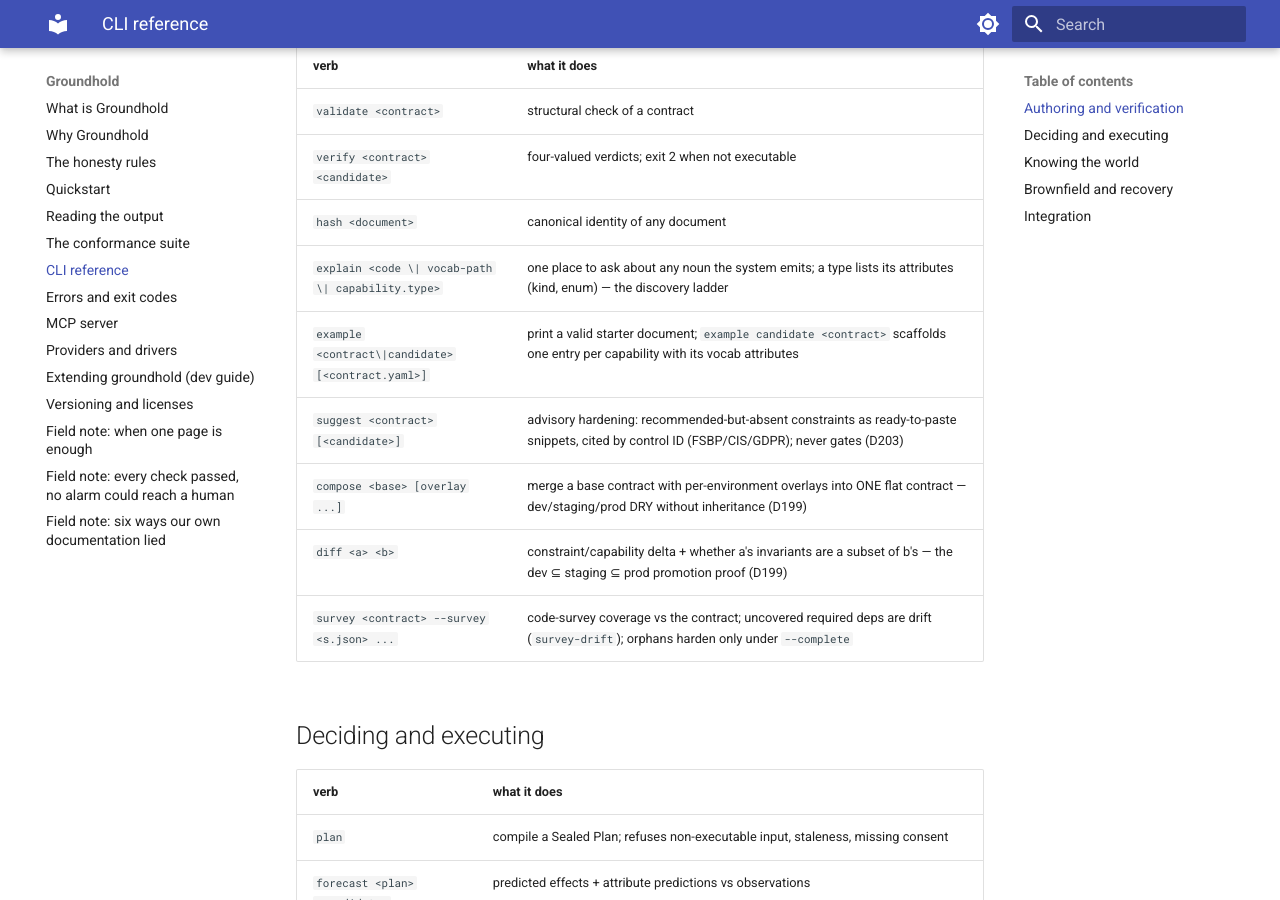
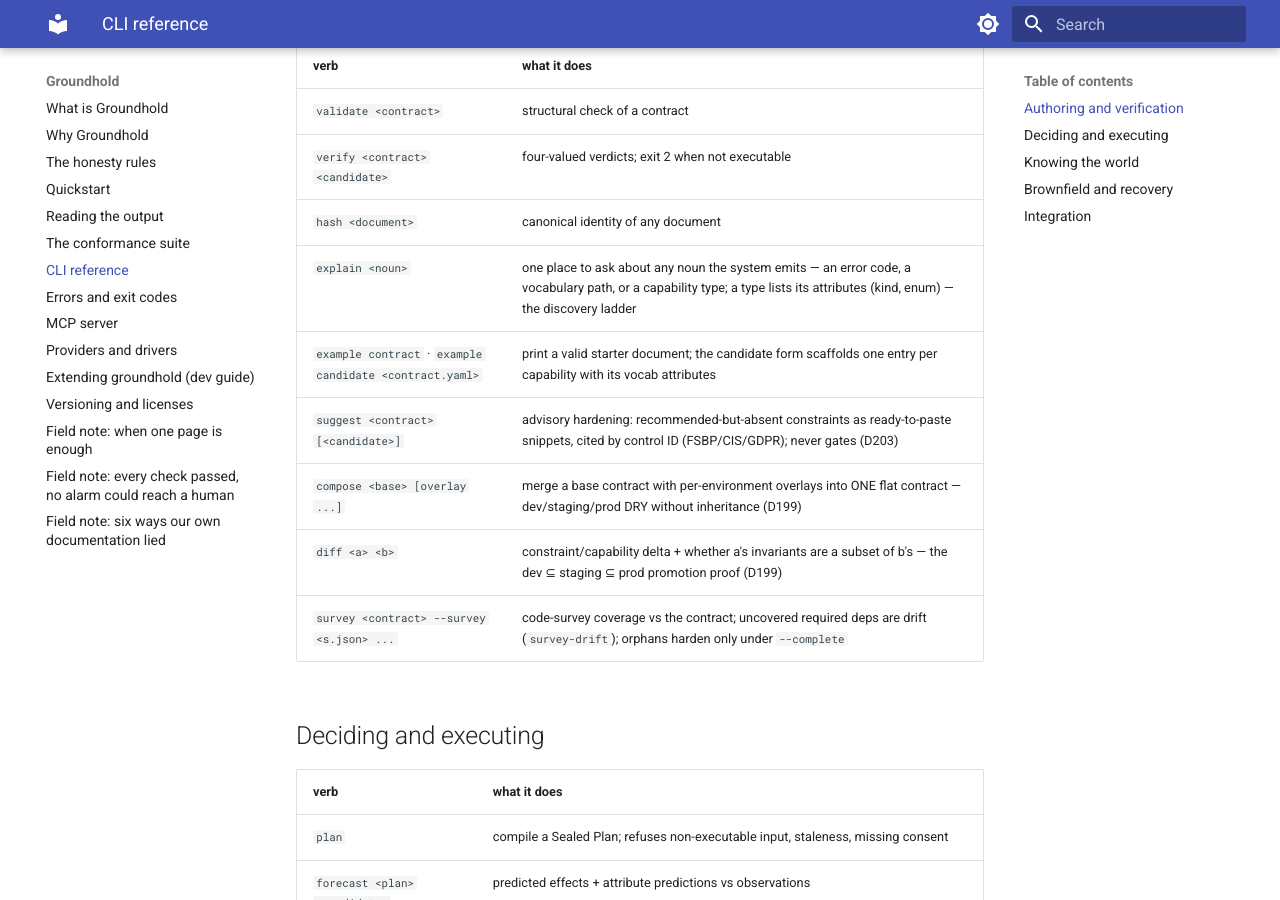
Before and after one commit to groundhold/groundhold, an MkDocs documentation site: the page built from website/pages/cli.md, in a window 1280 px wide and 900 px high, scrolled down 356 px. Built offline with MkDocs 1.6.1 and Material for MkDocs 9.7.7, drawn with Linux system fonts in a browser that asks for light colours.

Commit message:
Sync from upstream: the CLI page rendered its own escapes, and the ask is stated (#98)
The CLI reference put | inside inline code inside a table. The escape a table needs is
not processed inside a code span, so the live page rendered the backslashes. Rewritten
without pipes.

README gains "What would help most" above Support: a run against something real and a
report, pointed at Discussions, because one external operator on one cloud is what
holds those verdicts.

Signed-off-by: Jakub Pazdyga <7912183+jpazdyga@users.noreply.github.com>

```diff
--- a/website/pages/cli.md
+++ b/website/pages/cli.md
@@ -16,8 +16,8 @@
 | `validate <contract>` | structural check of a contract |
 | `verify <contract> <candidate>` | four-valued verdicts; exit 2 when not executable |
 | `hash <document>` | canonical identity of any document |
-| `explain <code \| vocab-path \| capability.type>` | one place to ask about any noun the system emits; a type lists its attributes (kind, enum) — the discovery ladder |
-| `example <contract\|candidate> [<contract.yaml>]` | print a valid starter document; `example candidate <contract>` scaffolds one entry per capability with its vocab attributes |
+| `explain <noun>` | one place to ask about any noun the system emits — an error code, a vocabulary path, or a capability type; a type lists its attributes (kind, enum) — the discovery ladder |
+| `example contract` · `example candidate <contract.yaml>` | print a valid starter document; the candidate form scaffolds one entry per capability with its vocab attributes |
 | `suggest <contract> [<candidate>]` | advisory hardening: recommended-but-absent constraints as ready-to-paste snippets, cited by control ID (FSBP/CIS/GDPR); never gates (D203) |
 | `compose <base> [overlay ...]` | merge a base contract with per-environment overlays into ONE flat contract — dev/staging/prod DRY without inheritance (D199) |
 | `diff <a> <b>` | constraint/capability delta + whether a's invariants are a subset of b's — the dev ⊆ staging ⊆ prod promotion proof (D199) |
```
Also changed, not shown: README.md, 1 other file.
